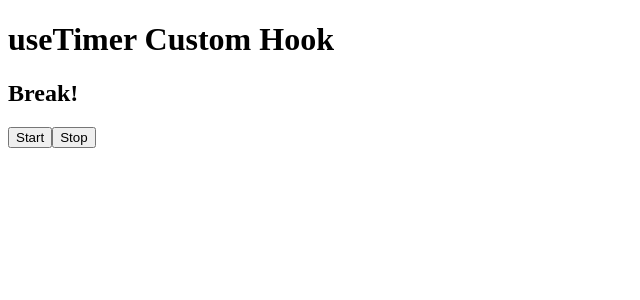
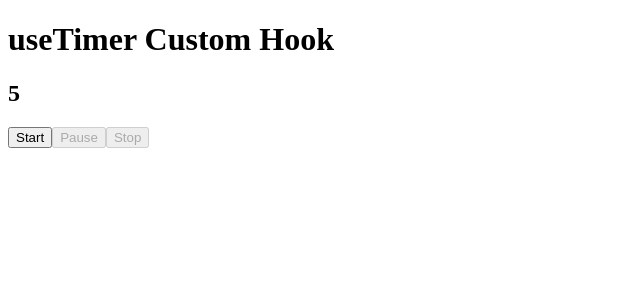
Before and after one commit to SunnyDaye/Productivio, a React (Create React App) app: page / in a window 1280 px wide. Shown: the top 300 px of the page, without its empty margins (0-640 px from the left). Built offline with nearby package versions, Linux system fonts and the light colour scheme.

Commit message:
timer hook: pause function completed

```diff
--- a/src/App.js
+++ b/src/App.js
@@ -1,13 +1,15 @@
 import useTimer from './useTimer.js';
 
 function App() {
-  const {isRunning, start, stop, seconds} = useTimer(5);
+  const TOTAL_DURATION = 5;
+  const {isRunning, start, stop, pause, isPaused, seconds} = useTimer(TOTAL_DURATION);
   return (
   <div className="App">
     <h1>useTimer Custom Hook</h1>
-    <h2>{isRunning ? seconds : 'Break!'}</h2>
-    <button onClick={start}>Start</button>
-    <button onClick={stop}>Stop</button>
+    <h2>{isRunning ? seconds : seconds}</h2>
+    <button onClick={start} disabled={isRunning}>Start</button>
+    <button onClick={pause} disabled={(!isRunning && isPaused)||!isRunning}>Pause</button>
+    <button onClick={stop} disabled={!isRunning}>Stop</button>
   </div>
   );
 }
--- a/src/useTimer.js
+++ b/src/useTimer.js
@@ -1,10 +1,12 @@
-import { useState, useRef } from "react";
+import { useState, useRef, useEffect, useCallback } from "react";
 
 const useTimer = (totalDuration) => {
   const [seconds, setSeconds] = useState(totalDuration);
   const [isRunning, setIsRunning] = useState(false);
+  const [isPaused, setIsPaused] = useState(false);
+
   let timer = useRef(null); //stop needs access to the set interval in start
-  const start = () => {
+  const start = useCallback(() => {
     /*
             Start timer
             decremenet seconds ever 1s
@@ -16,16 +18,32 @@ const useTimer = (totalDuration) => {
       setSeconds((seconds) => seconds - 1);
     }, 1000); //will be called after one sec
     setIsRunning(true);
-  };
+    setIsPaused(false);
+  }, [setIsRunning, setSeconds]);
 
-  const stop = () => {
-    console.log("Timer is", timer);
+  const stop = useCallback(() => {
     clearInterval(timer.current);
     setIsRunning(false);
+    setIsPaused(false);
     setSeconds(totalDuration); //Reset timer to original value
-  };
+  }, [setIsRunning, setSeconds]);
 
-  return { isRunning, start, stop, seconds };
+  const pause = useCallback(() => { //same logic as stop but no seconds update
+    clearInterval(timer.current);
+    setIsPaused(true);
+    setIsRunning(false);
+  }, [setIsPaused, setSeconds]);
+
+  useEffect(() => {
+    if (seconds < 1) stop();
+  }, [seconds, stop]);
+
+  useEffect(() => {
+    //clean up timer if parent unmounts
+    return () => timer && clearInterval(timer.current);
+  }, []);
+
+  return { isRunning, start, stop, pause, isPaused, seconds };
 };
 
 export default useTimer;
```
Also changed, not shown: 1 other file (tests, documents, lock files or other folders).
